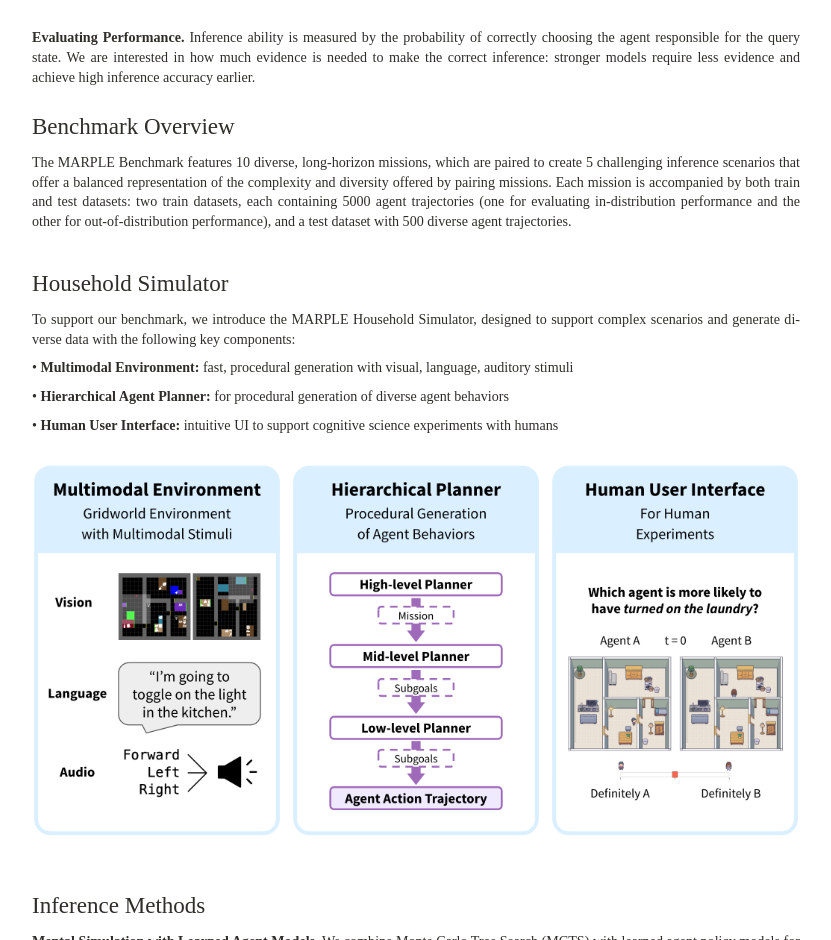
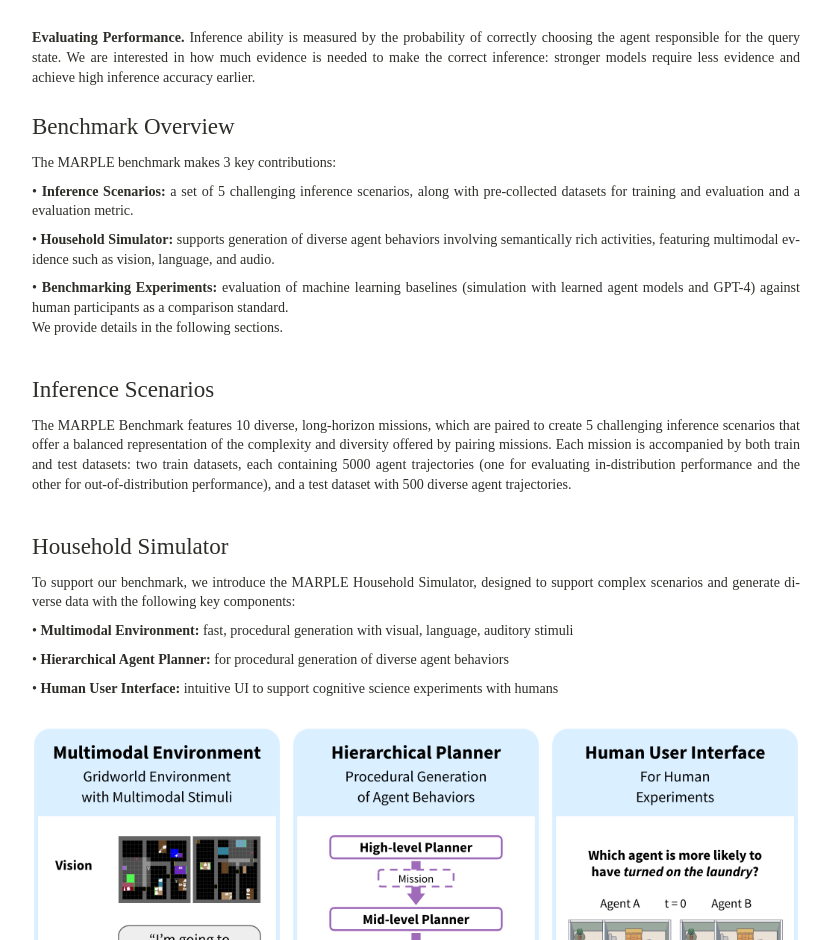
Before and after one commit to marple-benchmark/marple-benchmark.github.io, a plain HTML site: page index.html in a window 1280 px wide. Shown: the part 2013-2953 px from the top of the page, without its empty margins (224-1055 px from the left). Drawn offline with Linux system fonts and the light colour scheme; a web font is replaced by a local one.

Commit message:
Update index.html

```diff
--- a/index.html
+++ b/index.html
@@ -150,6 +150,27 @@
 
     <h1>Benchmark Overview</h1>
     <p style="text-align: justify;">
+    <style>
+        .inline-bullet {
+            display: block;
+            list-style-type: disc;
+            /* padding-left: 10px;
+            margin-right: 10px; */
+        }
+        .inline-bullet:before {
+            content: "• ";
+        }
+    </style>
+        The MARPLE benchmark makes 3 key contributions:
+        <span class="inline-bullet"><b>Inference Scenarios:</b> a set of 5 challenging inference scenarios, along with pre-collected datasets for training and evaluation and a evaluation metric.</span>
+        <span class="inline-bullet"><b>Household Simulator:</b> supports generation of diverse agent behaviors involving semantically rich activities, featuring multimodal evidence such as vision, language, and audio.</span>
+        <span class="inline-bullet"><b>Benchmarking Experiments:</b> evaluation of machine learning baselines (simulation with learned agent models and GPT-4) against human participants as a comparison standard.</span>
+
+        We provide details in the following sections.
+    <p>
+
+    <h1>Inference Scenarios</h1>
+    <p style="text-align: justify;">
         The MARPLE Benchmark features 10 diverse, long-horizon missions, which are paired to create 5
         challenging inference scenarios that offer a balanced representation of the complexity and diversity
         offered by pairing missions. Each mission is accompanied by both train and test datasets: two
@@ -157,6 +178,7 @@
         performance and the other for out-of-distribution performance), and a test dataset with 500
         diverse agent trajectories.
     <p>
+
 
     <h1>Household Simulator</h1>
 
```
